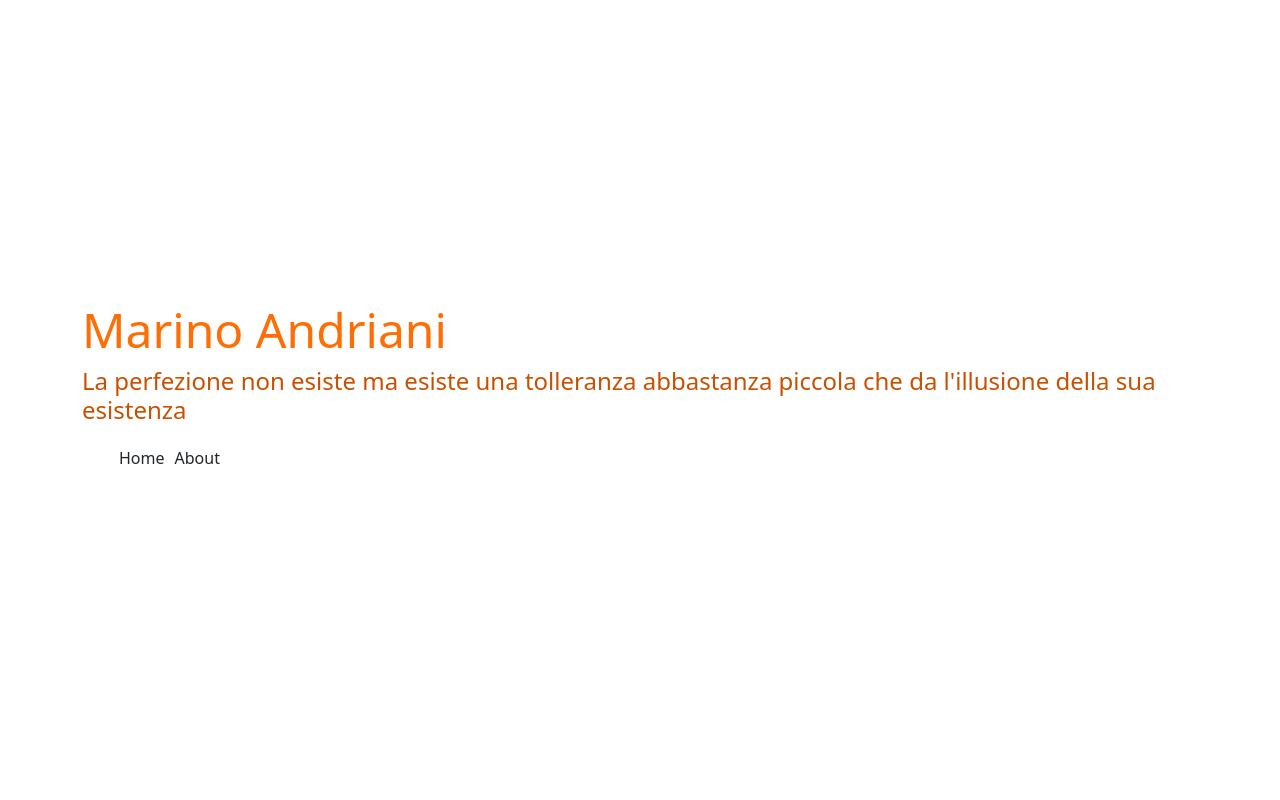
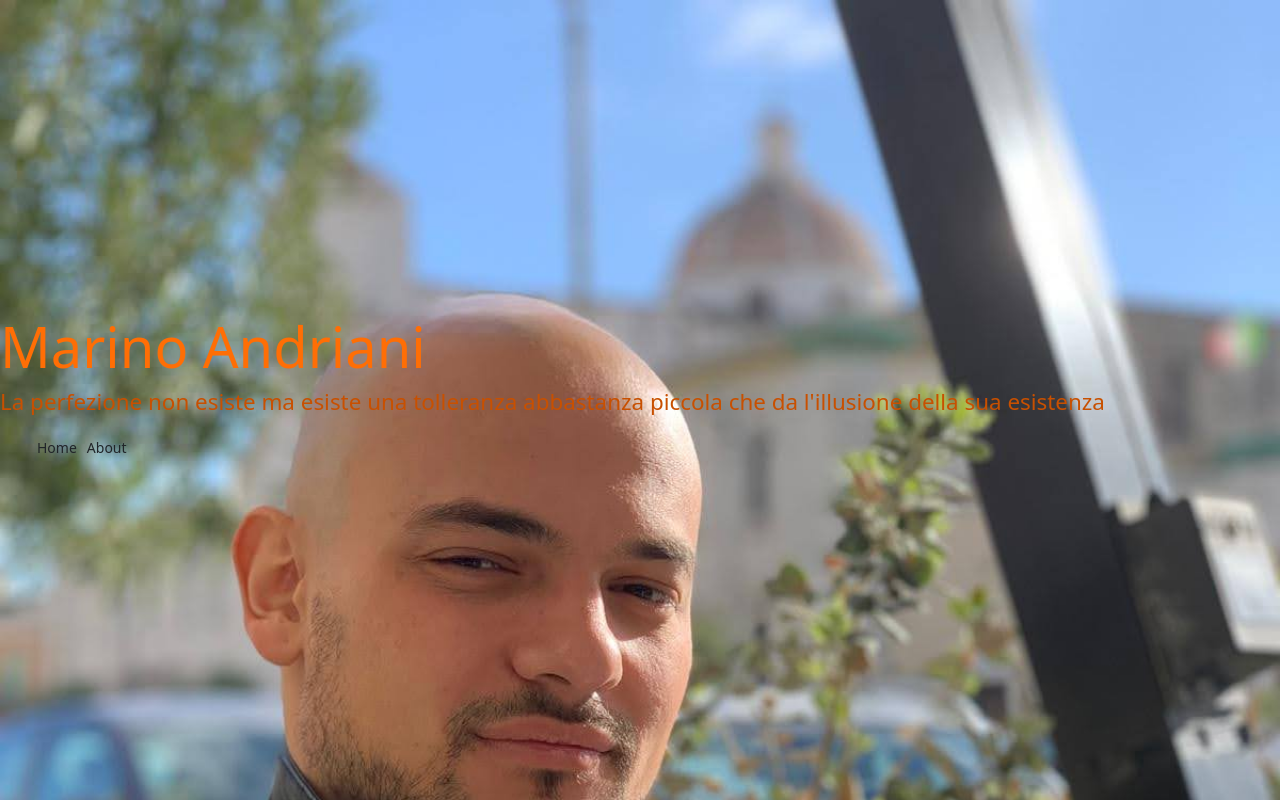
Before and after one commit to EletroLaix/WebsiteMarinoAndriani, an Angular app: page / in a window 1280 px wide. Built offline with nearby package versions, Linux system fonts and the light colour scheme.

Commit message:
Migliorato header

```diff
--- a/src/app/component/header/header.component.html
+++ b/src/app/component/header/header.component.html
@@ -1,5 +1,5 @@
 <header [ngClass]="{'header-on-top': !SiteUtility.isHome}" >
-	<div class="container">
+	<div class="col-12">
 		<h1>{{ PersonalData.FullName }}</h1>
 		<h2>{{ PersonalData.MotivationalPhrase }}</h2>
 		<nav class="navbar">
--- a/src/app/component/header/header.component.sass
+++ b/src/app/component/header/header.component.sass
@@ -2,21 +2,28 @@ header
 	position: absolute
 	display: flex
 	align-items: center
-	height: 100%
-	width: 100%
+	height: 100vh
+	width: 100vw
+	font-size: 7vh
 
 	h1
 		color: rgb(255, 110, 5)
-		font-size: 48px
+		font-size: 1em
 	h1:hover
-		font-size: 50px
+		font-size: 1.2em
 	h2
 		color: rgb(200, 80, 0)
-		font-size: 24px
+		font-size: 0.4em
 	ul
 		display: flex
+		font-size: 0.25em
 		li
 			margin: 5px
 
 .header-on-top
-	display: block
+	height: 20vh
+	background: rgb(80, 80, 80)
+
+	h2
+		opacity: 0
+		display: none
--- a/src/styles.sass
+++ b/src/styles.sass
@@ -3,3 +3,7 @@
 
 	margin: 0px
 	padding: 0px
+
+body
+	background: rgb(0, 0, 0) url("assets/images/Marino Andriani.jpg") top right no-repeat
+	background-size: cover
```
Also changed, not shown: src/assets/images/Marino Andriani.jpg (added).
